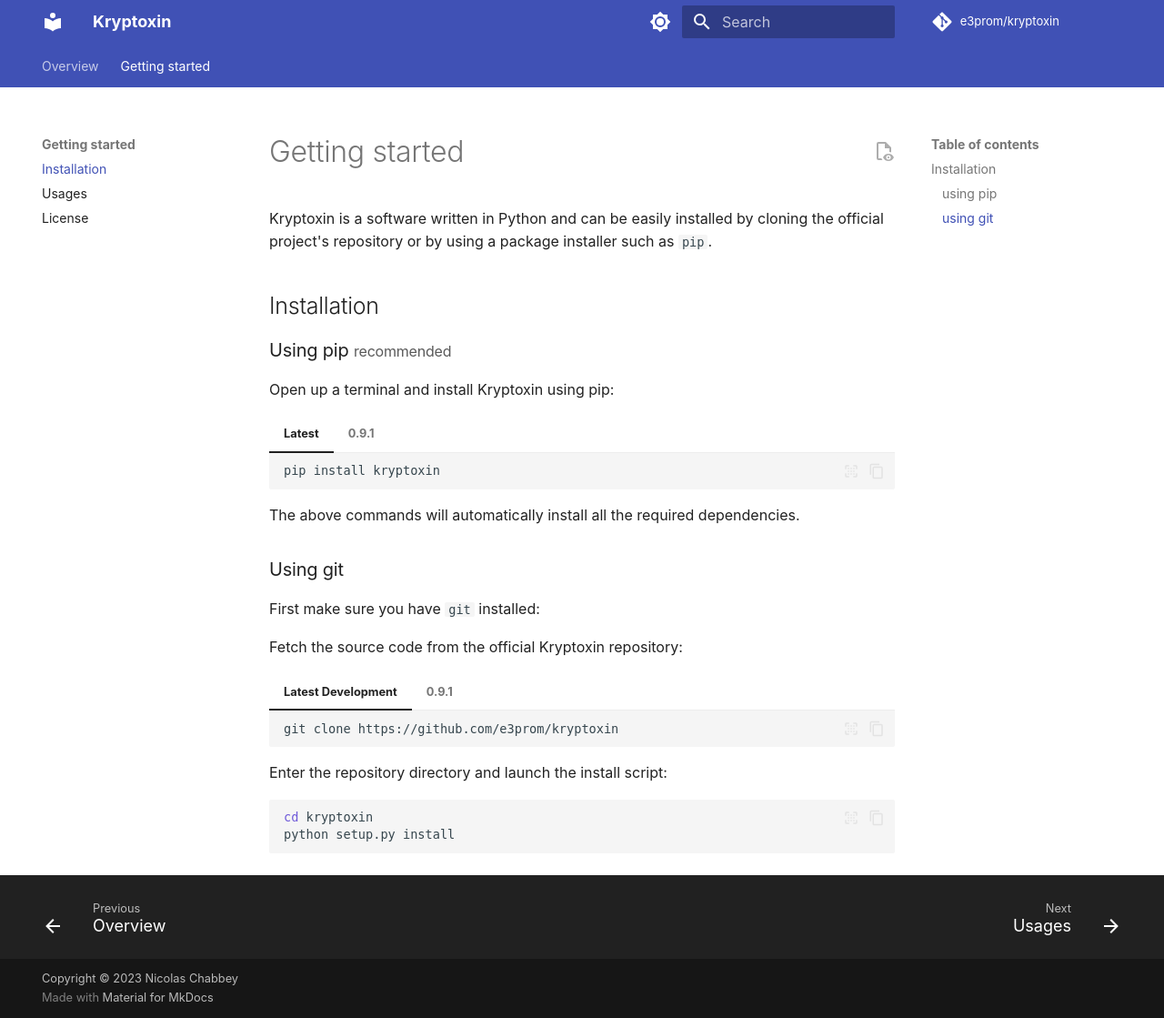
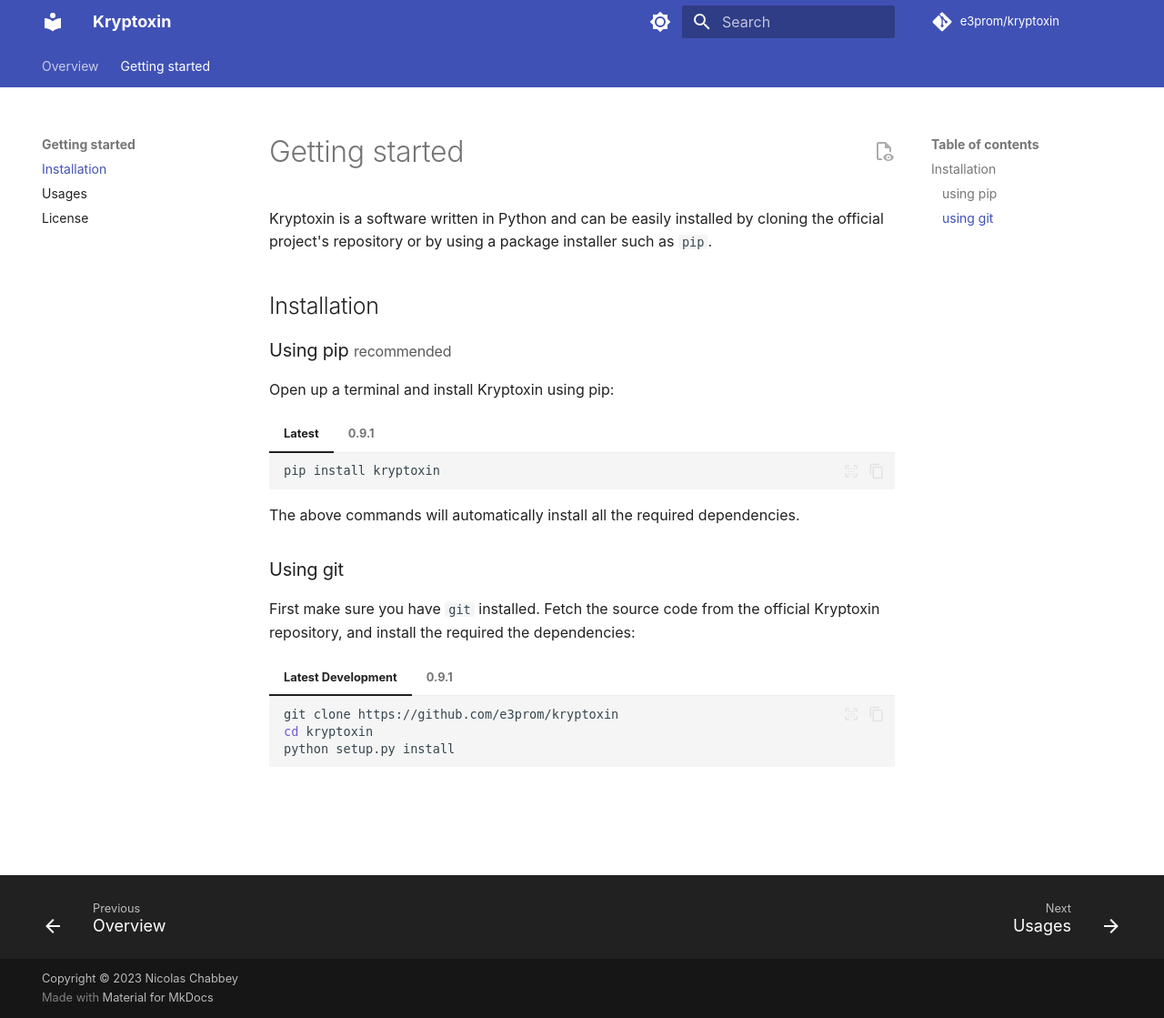
Before and after one commit to e3prom/kryptoxin, an MkDocs documentation site: the page built from docs/getting-started.md, in a window 1280 px wide and 1119 px high. Shown: the whole window at 91% size. Built offline with MkDocs 1.6.1 and Material for MkDocs 9.7.7, drawn with Linux system fonts in a browser that asks for light colours; some web fonts are replaced; comment, search, counter and statistics services are not loaded.

Commit message:
Updated documentation Updated setup.py for dependencies Updated/Fixed Makefile

````diff
--- a/docs/getting-started.md
+++ b/docs/getting-started.md
@@ -23,26 +23,21 @@
 
 ### Using git { #using-source data-toc-label="using git" }
 
-First make sure you have `git` installed:
-
-Fetch the source code from the official Kryptoxin repository:
+First make sure you have `git` installed. Fetch the source code from the official Kryptoxin repository, and install the required the dependencies:
 
 === "Latest Development"
 
     ``` sh
     git clone https://github.com/e3prom/kryptoxin
+    cd kryptoxin
+    python setup.py install
     ```
 
 === "0.9.1"
 
     ``` sh
     git clone https://github.com/e3prom/kryptoxin
+    cd kryptoxin
     git checkout tags/0.9.1
+    python setup.py install
     ```
-
-Enter the repository directory and launch the install script:
-
-```sh
-cd kryptoxin
-python setup.py install
-```
--- a/setup.py
+++ b/setup.py
@@ -1,6 +1,9 @@
 # -*- coding: utf-8 -*-
 from setuptools import setup, find_packages
-
+requirements = []
+with open('requirements.txt', 'r') as fh:
+    for line in fh:
+        requirements.append(line.strip())
 
 with open('README.md') as f:
     readme = f.read()
@@ -25,4 +28,5 @@
         "Topic :: Security",
     ],
     python_requires=">=3.6",
+    install_requires = requirements
 )
````
Also changed, not shown: 1 other file.
